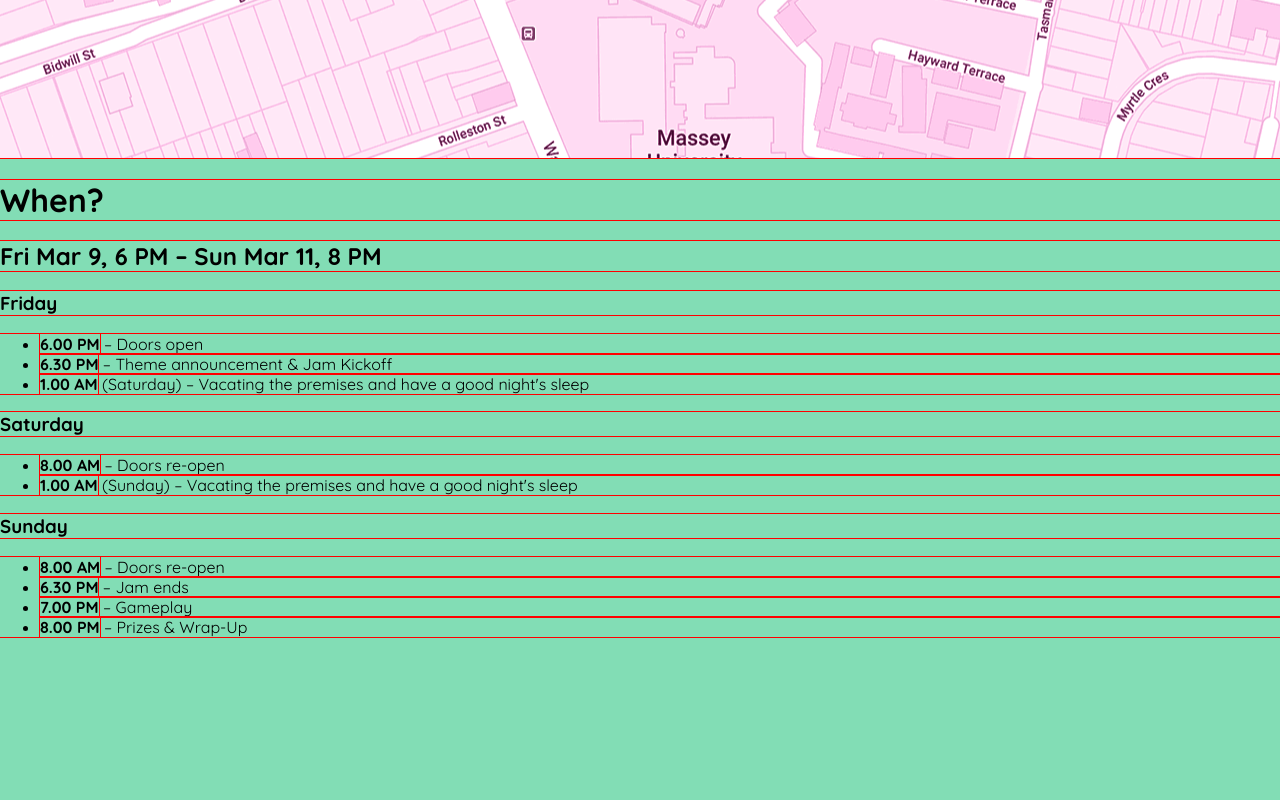
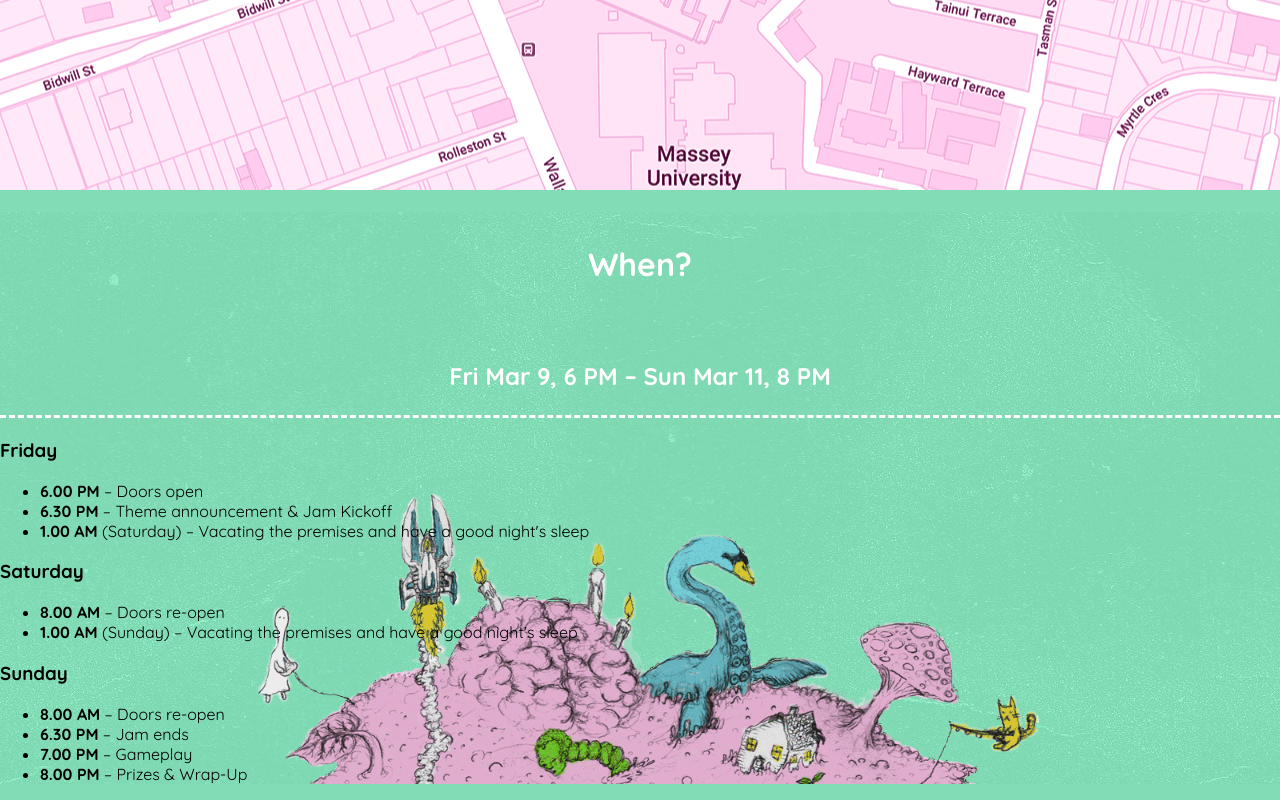
Before and after one commit to maggie-mp/289.101, a plain HTML site: page Week 3/openjam/index.html in a window 1280 px wide. Shown: the part 1621-2421 px from the top of the page. Before the commit the page ends 2274 px from the top, so only its background shows below. Drawn offline with Linux system fonts and the light colour scheme.

Commit message:
WIP
-when barely started- just skeleton work

```diff
--- a/Week 3/openjam/screen.css
+++ b/Week 3/openjam/screen.css
@@ -1,8 +1,10 @@
 @import url('https://fonts.googleapis.com/css?family=Quicksand:400,700');
 
-
+/*
 
  *{ outline: 1px solid red; }
+
+ */
 
 
 /* fix image placement for body */
@@ -119,7 +121,7 @@ body {
     background-image: url('img/map.gif');
     background-repeat: no-repeat;
     background-position: center;
-    padding: 11em;
+    padding: 12em;
     margin: 0px;
 }
 
@@ -135,6 +137,27 @@ body {
 	color: #bb4488;
 }
 
+
 #when {
+	background: #82DDB5;
+    background-image: url('img/illustration.gif'), url('img/texture.jpg');
+    background-repeat: no-repeat, repeat-x;
+    background-position: center 280px, left top;
+    background-size: 800px, auto;
+    font-family: 'Quicksand', sans-serif;
+    margin: 0;
+}
 
+
+#when h1 {
+	text-align: center;
+	color: white;
+	padding: 1em;
 }
+
+#when h2 {
+	text-align: center;
+	color: white;
+	padding: 1em;
+	border-bottom: white 3px dashed;
+}
```
